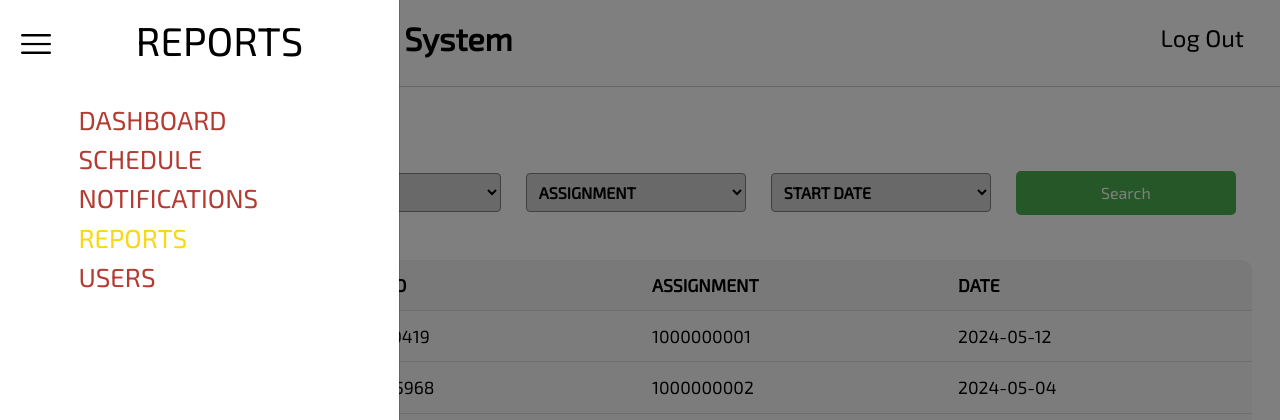
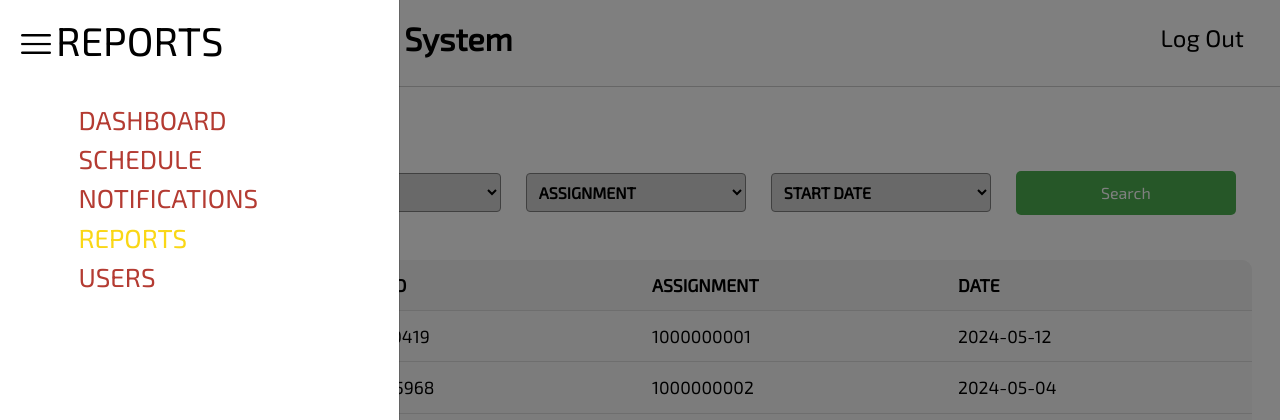
Before and after one commit to Niles-Rondez/Task-Management-and-Notification-System-for-SMG, a PHP site: page /reports.php in a window 1280 px wide, after a click that opens the changed part. Shown: the top 420 px of the page. Run offline with PHP 8.4, Linux system fonts and the light colour scheme; data comes from the database, SQL or seed files in the repository; some libraries are stand-ins or nearby versions.

Commit message:
navbar header fix

```diff
--- a/styles/style.css
+++ b/styles/style.css
@@ -91,7 +91,7 @@ html {
   align-items: left;
   font-size: 40px;
   color: #fad716;
-  margin-right: 20%;
+  margin-right: 50%;
 }
 #selectedlink {
   font-size: 26px;
```
